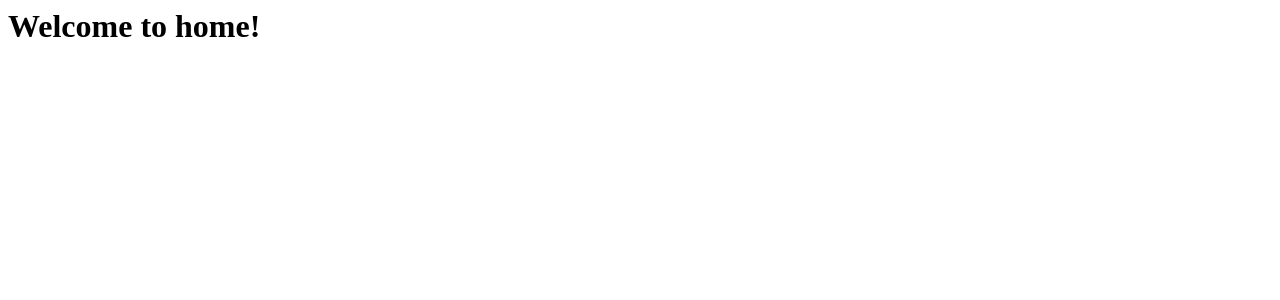
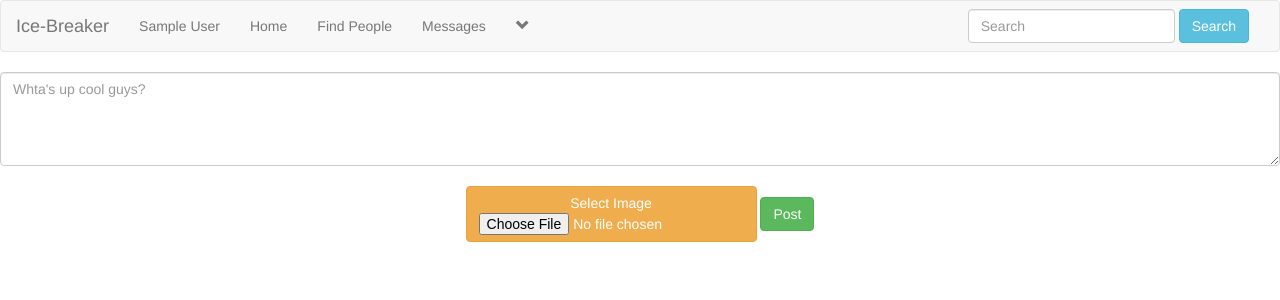
Before and after one commit to SaloniSingh1601/Ice-Breaker-take-2, a PHP site: page /home.php in a window 1280 px wide. Shown: the top 300 px of the page. Run offline with PHP 8.4, Linux system fonts and the light colour scheme; the visitor is signed in with stand-in values (Sample User, id 1); data that the repository does not hold is empty.

Commit message:
video14-15

```diff
--- /dev/null
+++ b/functions/functions.php
@@ -0,0 +1,29 @@
+<?php
+
+$con = mysqli_connect("localhost","root","","social_network");
+
+//function for inserting post
+
+function insertPost(){
+    if(isset($_POST['sub'])){
+        global $con;
+        global $user_id;
+
+        $content = htmlentities($_POST['content']);
+        $upload_image = $_FILES['upload_image']['name'];
+        $image_tmp = $_FILES['upload_image']['tmp_name'];
+        $random_number = rand(1,100);
+
+        if(strlen($content) > 250){
+            echo "<script>alert('Please don't use more than 250 words')</script>";
+            echo "<script>window.open('home.php','_self')</script>";
+        }else{
+            if(strlen($upload_image) >= 1 and strlen($content) >= 1){
+                move_upload_file($img_temp,"imagepost/$upload_image.$random_number");
+                $insert = "insert into posts";
+            }
+        }
+    }
+}
+
+?>
--- a/home.php
+++ b/home.php
@@ -1 +1,43 @@
-<h1>Welcome to home!</h1>
+<!DOCTYPE html>
+<?php
+session_start();
+include("includes/header.php");
+include("functions/functions.php");
+if(!isset($_SESSION['user_email'])){
+  header("location: index.php");
+}
+ ?>
+<html>
+  <head>
+    <?php
+    $user = $_SESSION['user_email'];
+    $get_user = "select * from users where user_email='$user'";
+    $run_user = mysqli_query($con, $get_user);
+    $row = mysqli_fetch_array($run_user);
+    $user_name = $row['user_name'];
+    ?>
+    <title><?php echo "$user_name"; ?></title>
+    <meta charset="UTF-8">
+    <meta name="viewport" content="width=device-width, initial-scale=1.0">
+    <link rel="stylesheet" href="https://maxcdn.bootstrapcdn.com/bootstrap/3.4.1/css/bootstrap.min.css">
+    <script src="https://ajax.googleapis.com/ajax/libs/jquery/3.5.1/jquery.min.js"></script>
+    <script src="https://maxcdn.bootstrapcdn.com/bootstrap/3.4.1/js/bootstrap.min.js"></script>
+    <link rel="stylesheet" type="text/css" href="style/home_style2.css">
+  </head>
+  <body>
+      <div class="row">
+        <div id="insert_post" class="col-sm-12">
+            <center>
+                <form action="home.php?id=<?php echo $user_id;?>" method="post" id="f" enctype="multipart/form-data">
+                    <textarea class="form-control" name="content" id="content" rows="4" placeholder="Whta's up cool guys?"></textarea><br>
+                    <label class="btn btn-warning" id="upload_image_button">Select Image
+                    <input type="file" name="upload_image" size="30">
+                    </label>
+                    <button id="btn-post" class="btn btn-success" name="sub">Post</button>
+                </form>
+                <?php insertPost(); ?>
+            </center>
+        </div>
+      </div>
+  </body>
+  </html>
```
Also changed, not shown: logout.php (added, +7 -0 lines), profile.php (+18 -0 lines), 1 other file.
